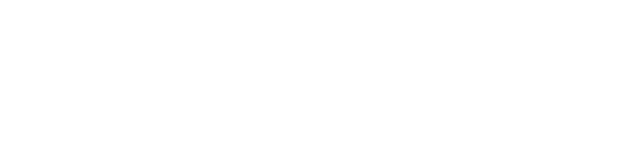
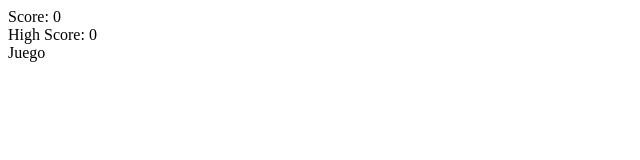
Before and after one commit to Alex200207/Snake_Game, a plain HTML site: page index.html in a window 1280 px wide. Shown: the whole page, without its empty margins (0-640 px from the left). Drawn offline with Linux system fonts and the light colour scheme.

Commit message:
refactor: restructure HTML layout for Snake game

```diff
--- a/index.html
+++ b/index.html
@@ -7,9 +7,13 @@
     <title>Snake game</title>
   </head>
   <body>
-
-
-
+    <div class="wrapper">
+      <div class="game-details">
+        <div class="score">Score: 0</div>
+        <div class="high-score">High Score: 0</div>
+      </div>
+      <div class="play-board">Juego</div>
+    </div>
 
     <script src="script.js"></script>
   </body>
```
